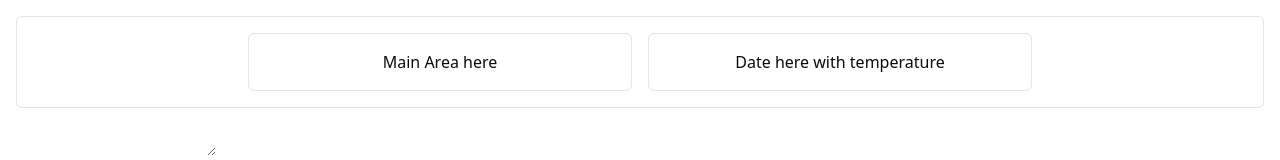
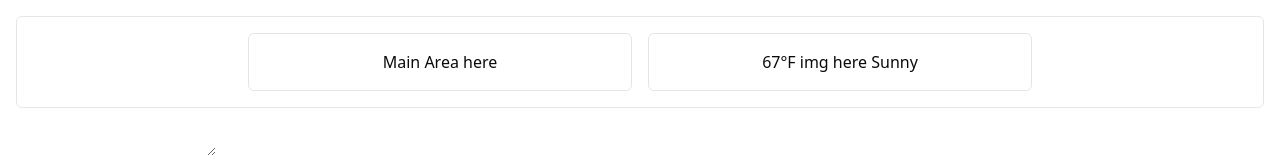
Before and after one commit to enzorod10/hub, a Next.js app: page / in a window 1280 px wide. Shown: the top 160 px of the page. Built offline with nearby package versions, Linux system fonts and the light colour scheme.

Commit message:
began working on the weather api

```diff
--- a/app/page.tsx
+++ b/app/page.tsx
@@ -29,7 +29,8 @@ export default function Home() {
             Main Area here
           </div>
           <div className="flex items-center justify-center border rounded-md p-4 max-w-sm w-full">
-            Date here with temperature
+            67&deg;F img here
+            Sunny
           </div>
         </div>
         <div>
```
